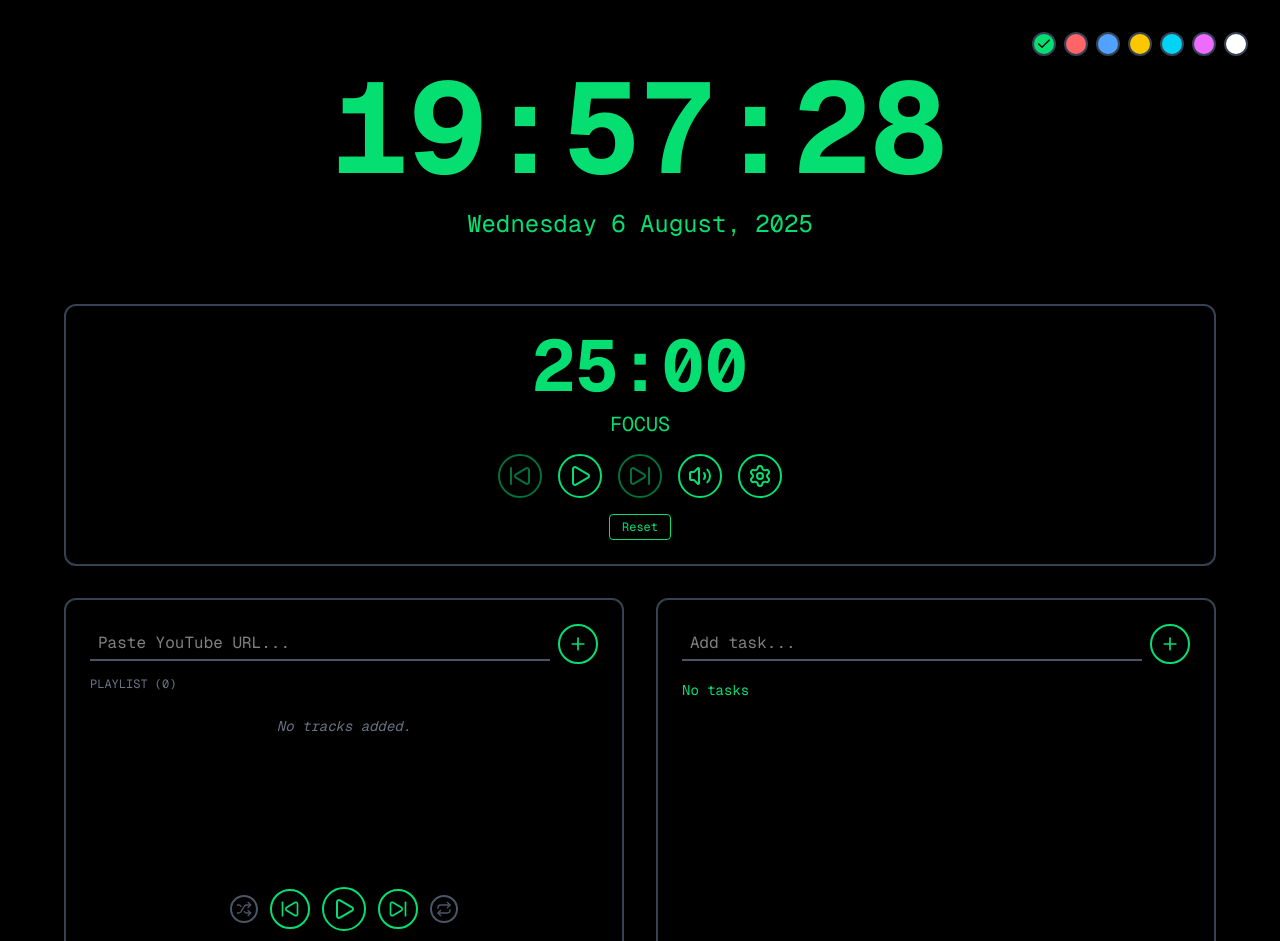
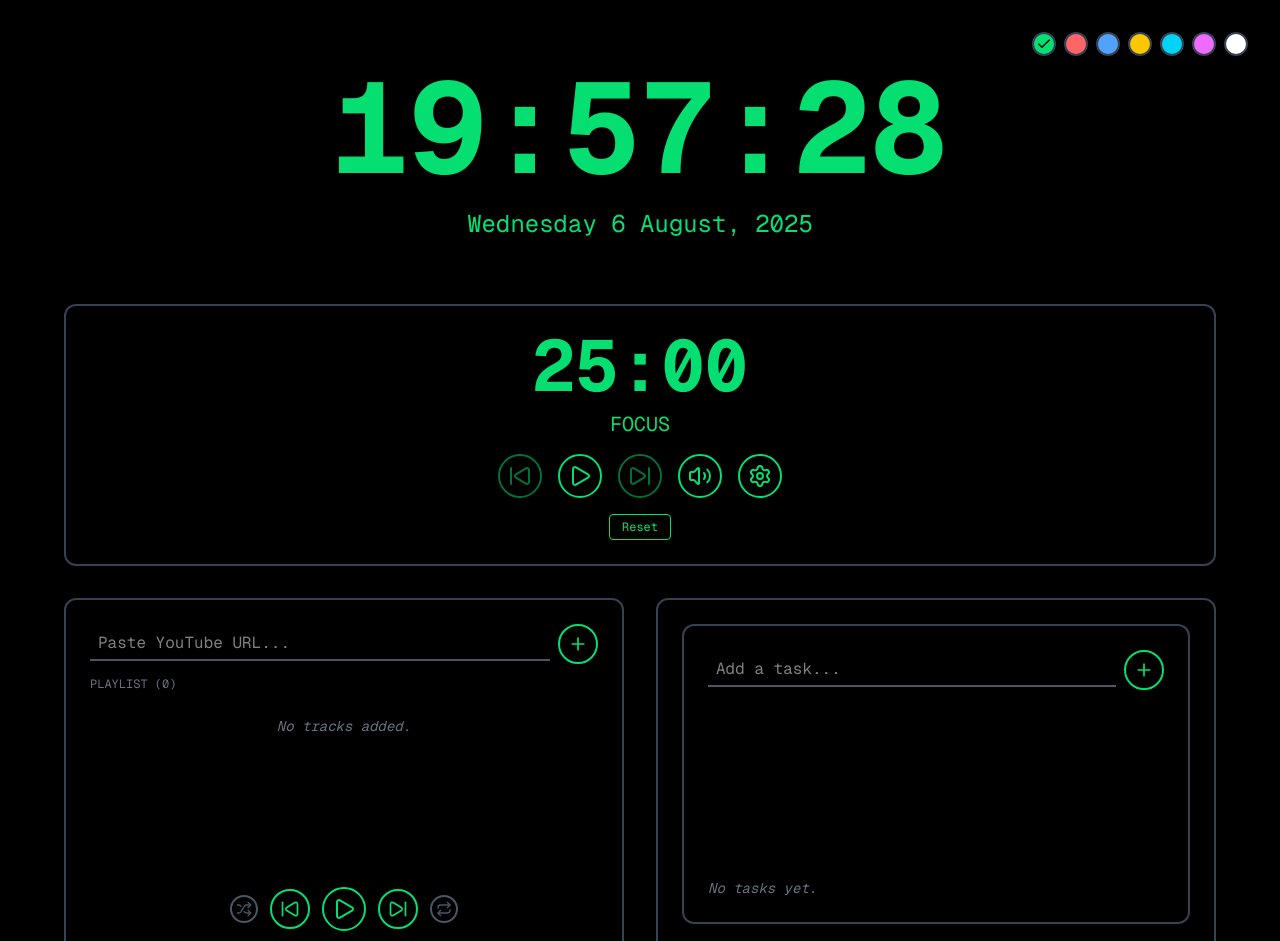
Before and after one commit to DSrinivasKarthik/lock-in, a Next.js app: page / in a window 1280 px wide. Shown: the top 941 px of the page. Built offline with nearby package versions, Linux system fonts and the light colour scheme; a web font is replaced by a local one.

Commit message:
refactor(tasks): move TaskPanel into a separate component

```diff
--- /dev/null
+++ b/app/components/TaskPanel.tsx
@@ -0,0 +1,81 @@
+'use client';
+
+import React, { useState } from 'react';
+import { Plus, Trash } from 'lucide-react';
+
+interface Task {
+  text: string;
+  completed: boolean;
+}
+
+interface TaskPanelProps {
+  accentColor: string;
+  IconButton: React.FC<{ children: React.ReactNode; onClick: () => void; className?: string }>;
+}
+
+const TaskPanel: React.FC<TaskPanelProps> = ({ accentColor, IconButton }) => {
+  const [tasks, setTasks] = useState<Task[]>([]);
+  const [newTask, setNewTask] = useState('');
+
+  const handleAddTask = () => {
+    if (!newTask.trim()) return;
+    setTasks([...tasks, { text: newTask.trim(), completed: false }]);
+    setNewTask('');
+  };
+
+  const toggleTaskCompletion = (index: number) => {
+    const updated = [...tasks];
+    updated[index].completed = !updated[index].completed;
+    setTasks(updated);
+  };
+
+  const handleRemoveTask = (index: number) => {
+    setTasks(tasks.filter((_, i) => i !== index));
+  };
+
+  return (
+    <div className="p-4 sm:p-6 border-2 rounded-xl border-gray-700 flex flex-col justify-between min-h-[300px]">
+      {/* Add Task */}
+      <div className="flex items-center space-x-2 mb-3">
+        <input
+          type="text"
+          placeholder="Add a task..."
+          value={newTask}
+          onChange={(e) => setNewTask(e.target.value)}
+          className="flex-grow bg-transparent border-b-2 border-gray-600 focus:outline-none focus:border-current py-1 px-2 text-sm sm:text-base"
+        />
+        <IconButton onClick={handleAddTask} className="p-1">
+          <Plus className="w-4 h-4 sm:w-5 sm:h-5" />
+        </IconButton>
+      </div>
+
+      {/* Task List */}
+      <div className="space-y-1 text-sm text-gray-300 max-h-40 overflow-y-auto">
+        {tasks.length === 0 && <p className="text-gray-500 italic">No tasks yet.</p>}
+        {tasks.map((task, index) => (
+          <div
+            key={index}
+            className={`flex items-center justify-between px-2 py-1 rounded ${
+              task.completed ? 'line-through text-gray-500' : ''
+            } ${accentColor}`}
+          >
+            <button
+              className="flex-grow text-left truncate"
+              onClick={() => toggleTaskCompletion(index)}
+            >
+              {task.text}
+            </button>
+           <button
+                    onClick={() => handleRemoveTask(index)}
+                    className="text-gray-600 hover:text-red-400 text-xs"
+                  >
+                    [x]
+                  </button>
+          </div>
+        ))}
+      </div>
+    </div>
+  );
+};
+
+export default TaskPanel;
--- a/app/page.tsx
+++ b/app/page.tsx
@@ -7,9 +7,7 @@ import Clock from './components/Clock';
 import FocusTimer from './components/FocusTimer';
 import { colors, accentColorMap, getAccentHex } from './utils/colors';
 import MusicPanel from './components/MusicPanel';
-
-// Define the props for the MusicPanel component
-
+import TaskPanel from './components/TaskPanel';
 const App: React.FC = () => {
   // State for the accent color
   const [accentColor, setAccentColor] = useState<string>('text-green-400'); // Default neon green
@@ -17,10 +15,6 @@ const App: React.FC = () => {
   // State for music panel
   const [youtubeUrl, setYoutubeUrl] = useState<string>('');
   const [trackInfo, setTrackInfo] = useState<string>('No track selected');
-
-  // State for tasks panel
-  const [tasks, setTasks] = useState<string[]>([]);
-  const [newTask, setNewTask] = useState<string>('');
 
   // State for displaying temporary messages (replaces alert())
   const [message, setMessage] = useState<string>('');
@@ -44,21 +38,6 @@ const App: React.FC = () => {
     }
   };
 
-  // Task controls
-  const handleAddTask = () => {
-    if (newTask.trim()) {
-      setTasks([...tasks, newTask.trim()]);
-      setNewTask('');
-      showMessage('Task added!');
-    } else {
-      showMessage('Please enter a task.');
-    }
-  };
-
-  const handleRemoveTask = (index: number) => {
-    setTasks(tasks.filter((_, i) => i !== index));
-    showMessage('Task removed.');
-  };
 
   // Reusable Button component for consistency
   interface IconButtonProps {
@@ -77,7 +56,7 @@ const App: React.FC = () => {
   );
 
   return (
-    <div className="min-h-screen bg-black text-white font-mono p-4 sm:p-8 flex flex-col items-center justify-center overflow-hidden relative">
+    <div className="min-h-screen bg-black text-white font-mono p-4 sm:p-8 flex flex-col items-center justify-center overflow-hidden relative custom-scrollbar ${accentColor}">
       {/* Message Display */}
       {message && (
         <div className={`absolute top-4 left-1/2 -translate-x-1/2 bg-gray-900 px-4 py-2 rounded-lg shadow-lg ${accentColor} border border-current z-50`}>
@@ -129,39 +108,7 @@ const App: React.FC = () => {
 
           {/* Bottom Right - Tasks Panel */}
           <div className="p-4 sm:p-6 border-2 rounded-xl border-gray-700 flex flex-col justify-between min-h-[150px] sm:min-h-[200px]">
-            <div>
-              <div className="flex items-center space-x-2 mb-4">
-                <input
-                  type="text"
-                  placeholder="Add task..."
-                  value={newTask}
-                  onChange={(e) => setNewTask(e.target.value)}
-                  onKeyDown={(e) => e.key === 'Enter' && handleAddTask()}
-                  className="flex-grow bg-transparent border-b-2 border-gray-600 focus:outline-none focus:border-current py-1 px-2 text-sm sm:text-base"
-                />
-                <IconButton onClick={handleAddTask} className="p-1">
-                  <Plus className="w-4 h-4 sm:w-5 sm:h-5" />
-                </IconButton>
-              </div>
-              {tasks.length === 0 ? (
-                <div className={`text-xs sm:text-sm text-gray-400 ${accentColor}`}>No tasks</div>
-              ) : (
-                <ul className="list-none p-0 m-0">
-                  {tasks.map((task, index) => (
-                    <li key={index} className="flex items-center justify-between py-1 text-sm sm:text-base">
-                      <span className={`${accentColor}`}>{task}</span>
-                      <button
-                        type="button"
-                        onClick={() => handleRemoveTask(index)}
-                        className={`text-gray-600 hover:${accentColor} text-xs sm:text-sm`}
-                      >
-                        [x]
-                      </button>
-                    </li>
-                  ))}
-                </ul>
-              )}
-            </div>
+            <TaskPanel accentColor={accentColor} IconButton={IconButton} />
           </div>
         </div>
       </div>
```
